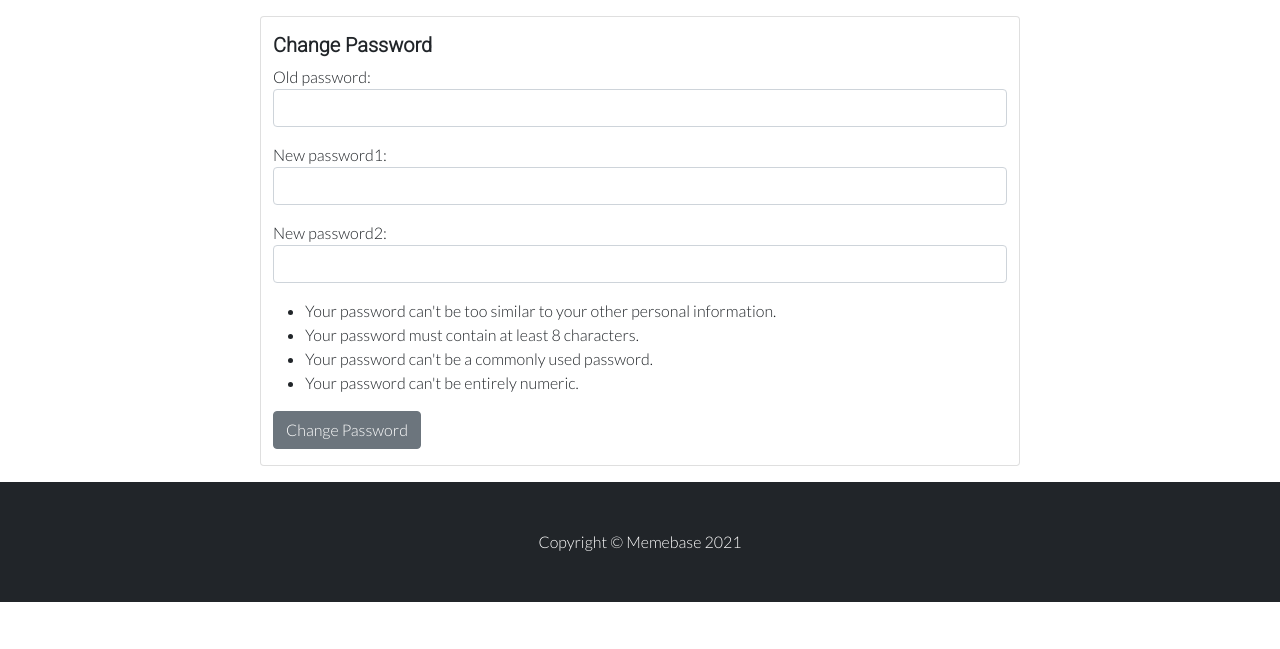
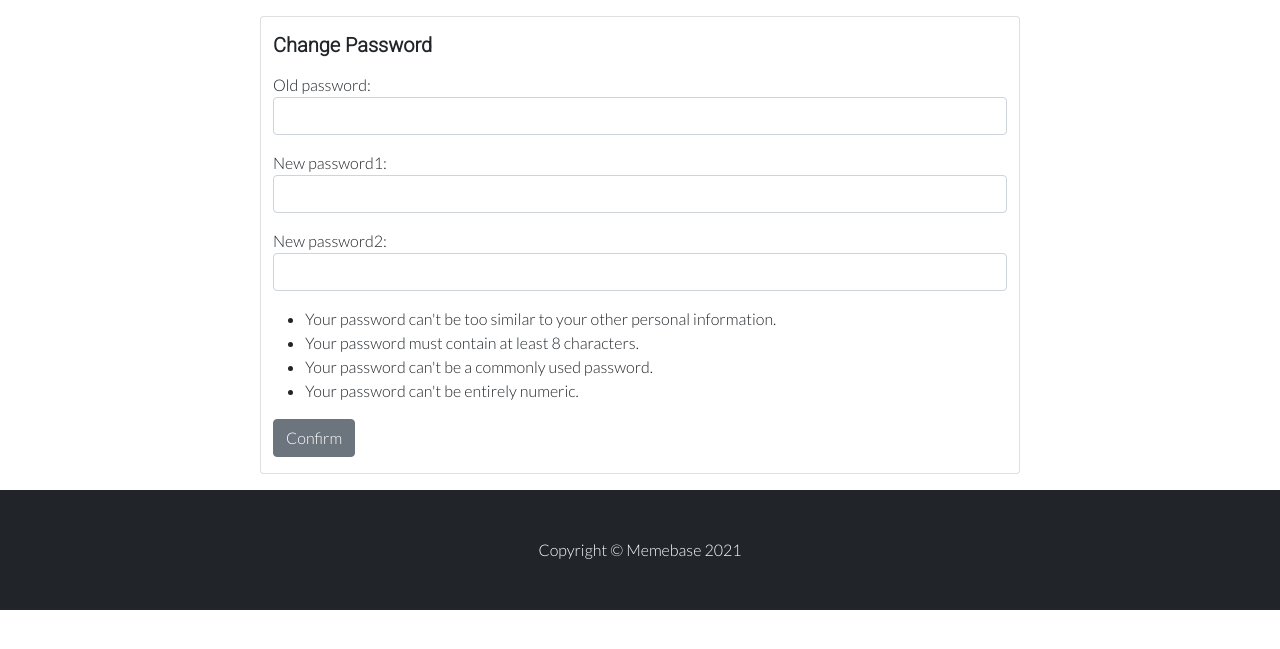
Before and after one commit to dhowai/portfolio-4-meme-blog, a Django app: page /members/password/ in a window 1280 px wide. Shown: the part 52-701 px from the top of the page. Run offline with Django 3.2, Linux system fonts and the light colour scheme; the visitor is signed in with stand-in values (Sample User, id 1); data that the repository does not hold is empty.

Commit message:
Change text and add change password link

```diff
--- a/templates/base.html
+++ b/templates/base.html
@@ -58,6 +58,7 @@
                         </a>
                         <ul class="dropdown-menu dropdown-menu-dark" aria-labelledby="navbarDropdownMenuLink">
                             <a class="dropdown-item" href="{% url 'edit_profile' %}"> <i class="fas fa-edit"></i> Edit Profile</a>
+                            <a class="dropdown-item" href="{% url 'change_password' %}"> <i class="fas fa-key"></i> Change Password</a>
                             <hr class="dropdown-divider">
                             <a class="dropdown-item" href="{% url 'logout' %}"> <i class="fas fa-sign-out-alt"></i> Logout</a>
                         </ul>
--- a/templates/registration/change_password.html
+++ b/templates/registration/change_password.html
@@ -6,7 +6,7 @@
     <div class="row">
         <div class="col-md-8 mt-3 mb-3 offset-md-2 card">
             <form method="POST">
-                <h5 class="mt-3">Change Password</h5>
+                <h5 class="mt-3 mb-3">Change Password</h5>
                 {% csrf_token %}
                 {{ form.as_p }}
                 <ul>
@@ -15,7 +15,7 @@
                     <li>Your password can't be a commonly used password.</li>
                     <li>Your password can't be entirely numeric.</li>
                 </ul>
-                <button class="btn btn-secondary mb-3">Change Password</button>
+                <button class="btn btn-secondary mb-3">Confirm</button>
             </form>
         </div>
     </div>
```
